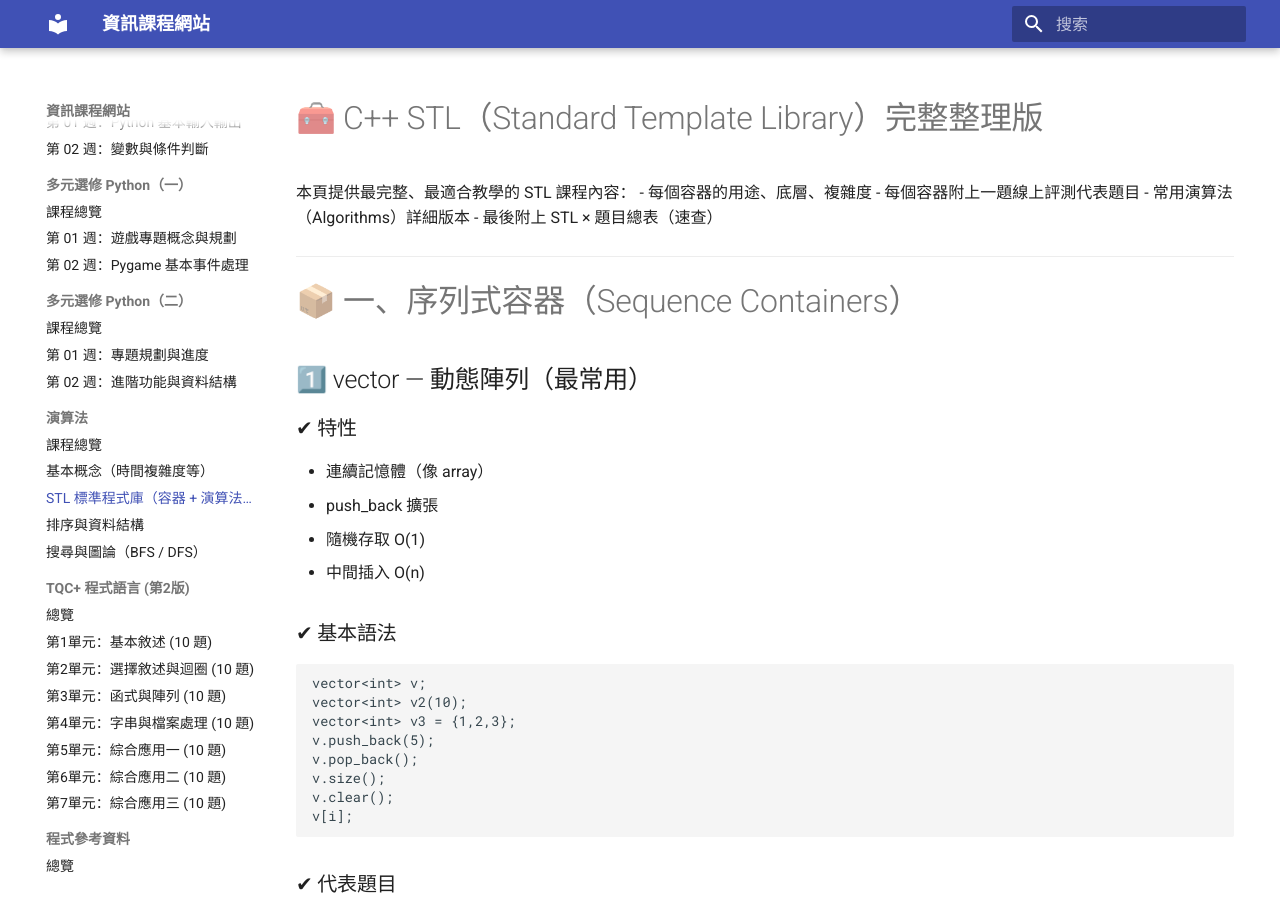
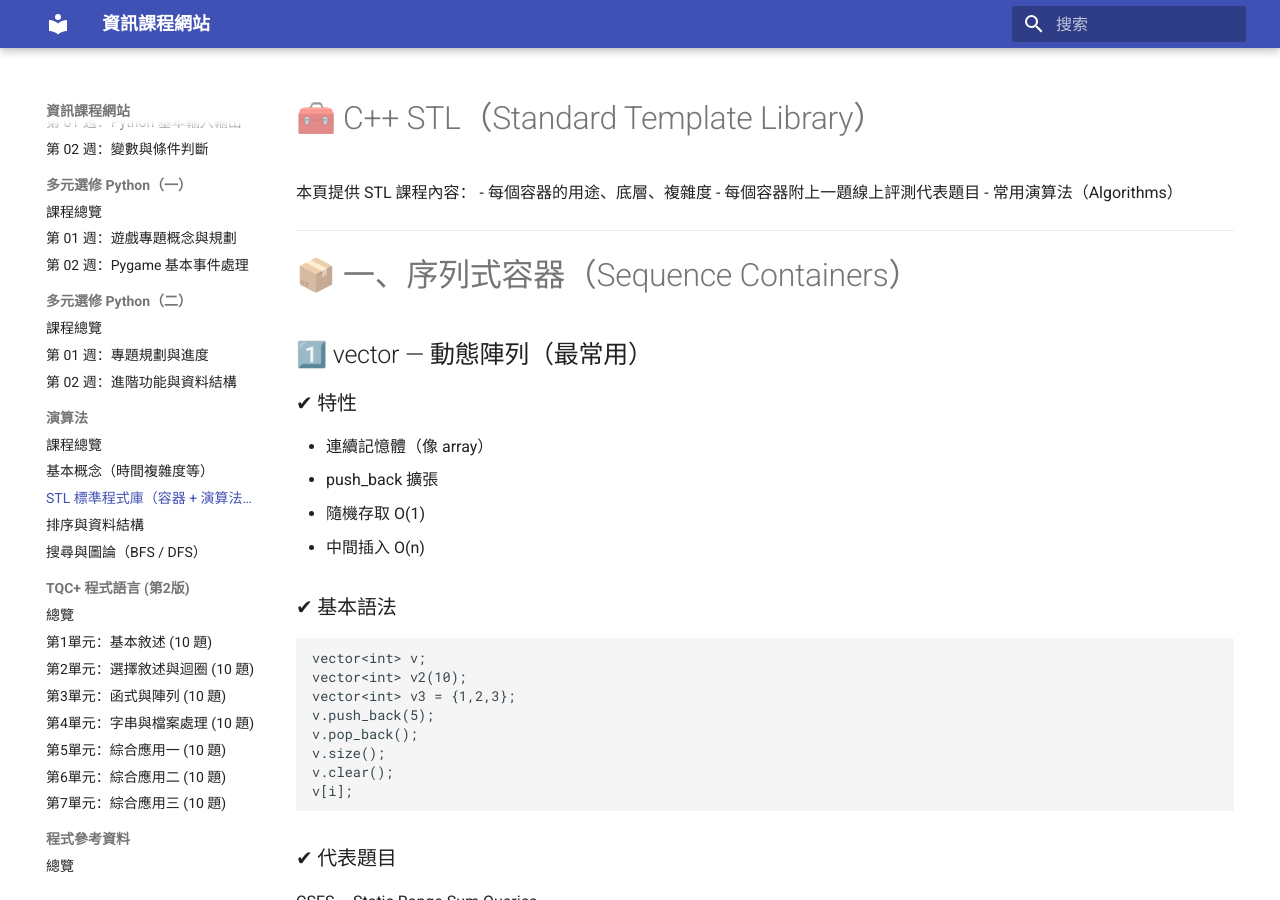
Before and after one commit to be6922/cs-course-site, an MkDocs documentation site: the page built from docs/algorithms/stl.md, in a window 1280 px wide and 900 px high. Built offline with MkDocs 1.6.1 and Material for MkDocs 9.7.7, drawn with Linux system fonts in a browser that asks for light colours.

Commit message:
Simplify STL documentation introduction
Removed unnecessary details and streamlined the introduction of the STL documentation.

```diff
--- a/docs/algorithms/stl.md
+++ b/docs/algorithms/stl.md
@@ -1,11 +1,9 @@
-# 🧰 C++ STL（Standard Template Library）完整整理版
+# 🧰 C++ STL（Standard Template Library）
 
-本頁提供最完整、最適合教學的 STL 課程內容：
+本頁提供 STL 課程內容：
 - 每個容器的用途、底層、複雜度
 - 每個容器附上一題線上評測代表題目
-- 常用演算法（Algorithms）詳細版本
-- 最後附上 STL × 題目總表（速查）
-
+- 常用演算法（Algorithms）
 ---
 
 # 📦 一、序列式容器（Sequence Containers）
```
